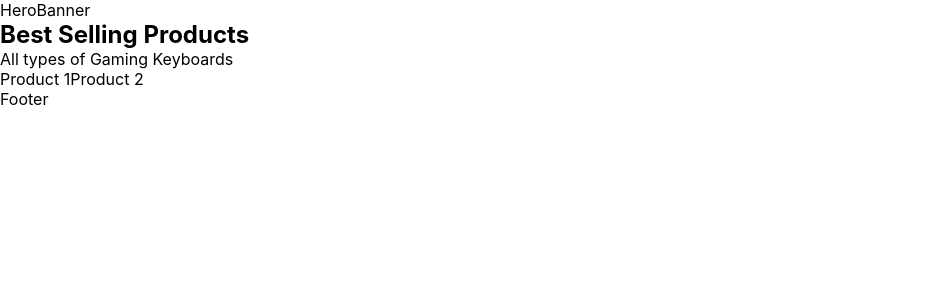
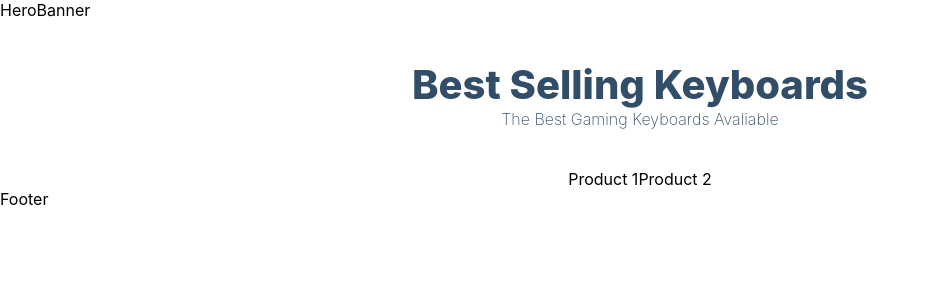
Before and after one commit to bajwass/Web-Shop, a Next.js app in the folder web-shop/: page / in a window 1280 px wide. Shown: the top 300 px of the page, without its empty margins (0-930 px from the left). Built offline with nearby package versions, Linux system fonts and the light colour scheme.

Commit message:
Components folder
Created new files that will be needed for the components of the application

```diff
--- a/web-shop/pages/index.js
+++ b/web-shop/pages/index.js
@@ -5,11 +5,11 @@ const Home = () => {
     <>
     HeroBanner
 
-    <div>
-      <h2>Best Selling Products</h2>
-      <p>All types of Gaming Keyboards</p>
+    <div className='products-heading'>
+      <h2>Best Selling Keyboards</h2>
+      <p>The Best Gaming Keyboards Avaliable</p>
     </div>
-    <div>
+    <div className='products-container'>
       {['Product 1', 'Product 2'].map((product) => product)}
     </div>
 
```
Also changed, not shown: web-shop/components/Cart.jsx (added, +9 -0 lines), web-shop/components/Footer.jsx (added, +9 -0 lines), web-shop/components/FooterBanner.jsx (added, +9 -0 lines), web-shop/components/HeroBanner.jsx (added, +9 -0 lines), web-shop/components/Layout.jsx (added, +9 -0 lines), web-shop/components/Navbar.jsx (added, +9 -0 lines), web-shop/components/index.js (added).
